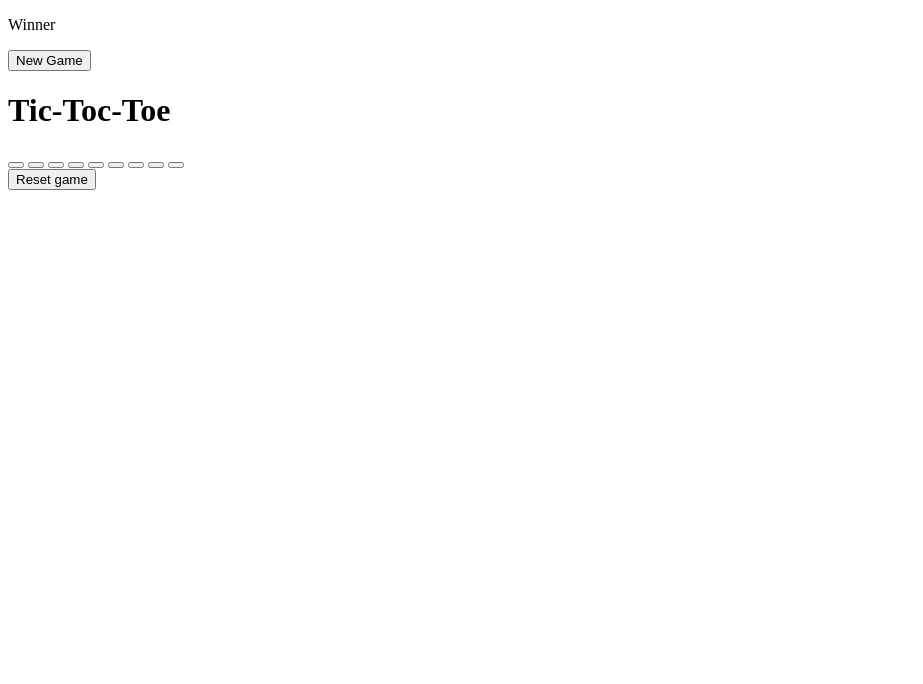
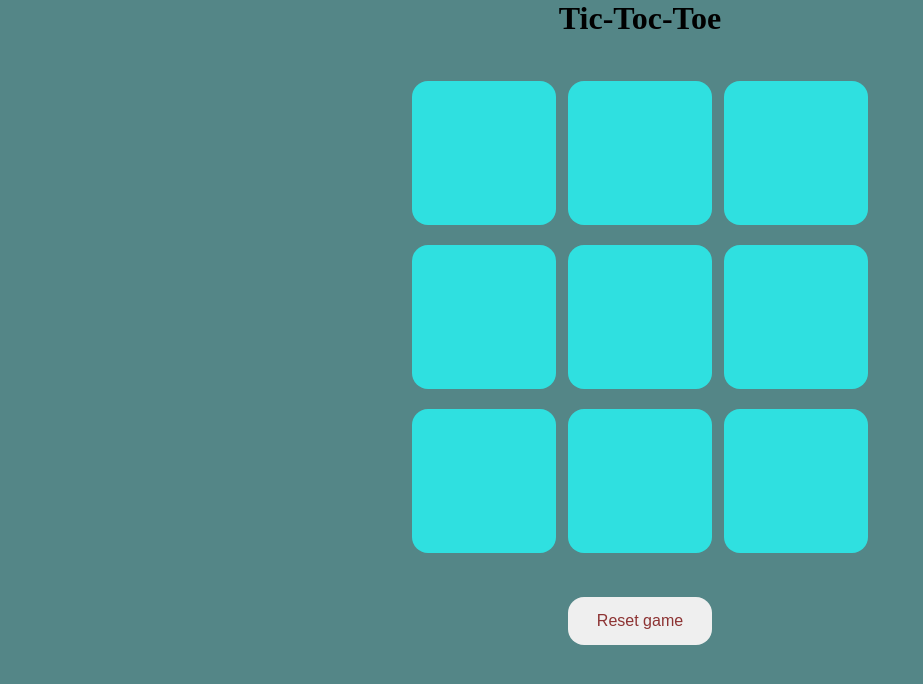
Before and after one commit to MrOjasKr/FirstGame, a plain HTML site: page index.html in a window 1280 px wide. Shown: the whole page, without its empty margins (0-923 px from the left). Drawn offline with Linux system fonts and the light colour scheme.

Commit message:
Codes Added

```diff
--- a/index.html
+++ b/index.html
@@ -4,7 +4,7 @@
     <meta charset="UTF-8">
     <meta name="viewport" content="width=device-width, initial-scale=1.0">
     <title>Tic-Tac-Toe</title>
-	<link rel="stylesheet" href="Tic-Tac-Toe.css" />
+	<link rel="stylesheet" href="style.css" />
 </head>
 <body>
     <div class="msg-container hide">
@@ -28,6 +28,6 @@
         </div>
     </div>
     <button id="reset-btn">Reset game</button>
-	<script src="Tic-Tac-Toe.js"></script>
+	<script src="Script.js"></script>
 </body>
 </html>
```
